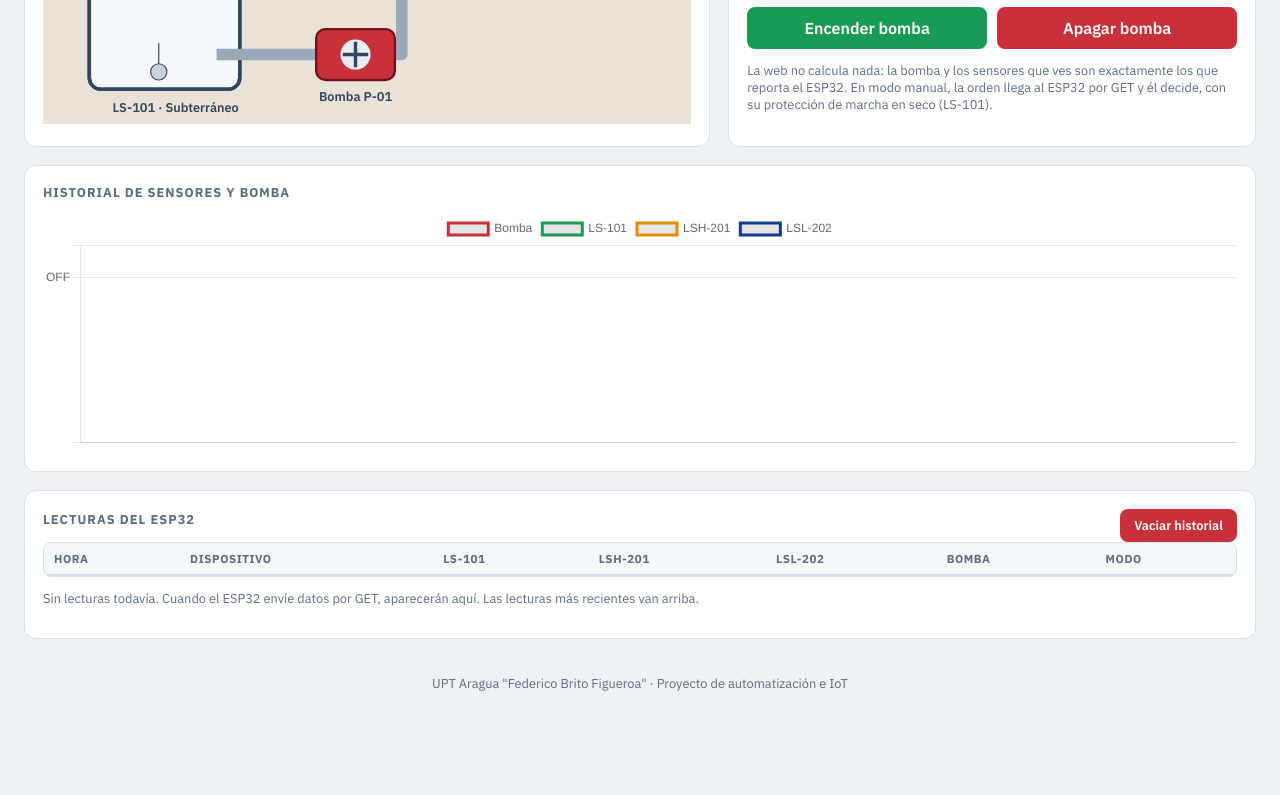
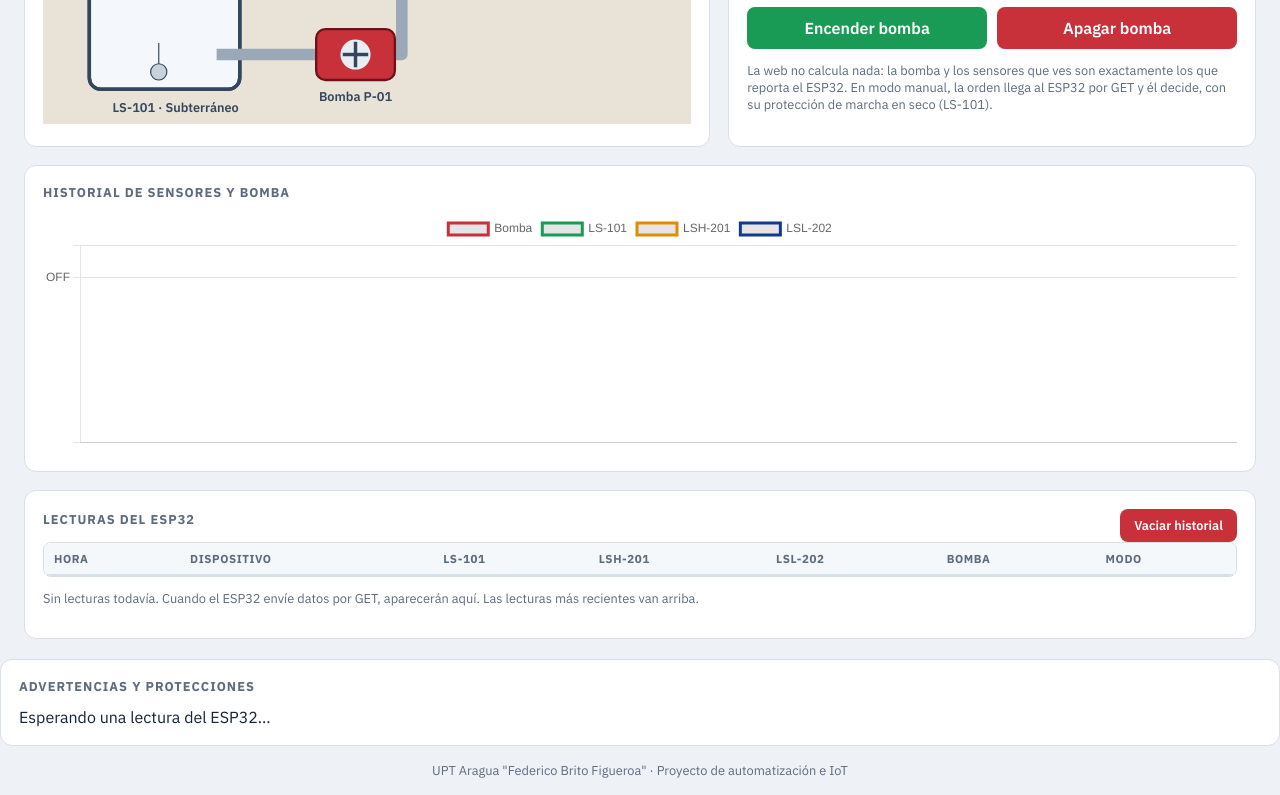
Before and after one commit to TellesElectronic/Control_nivel, a website: page public/index.html in a window 1280 px wide. Shown: the part 499-1294 px from the top of the page. Before the commit the page ends 1207 px from the top, so only its background shows below. Drawn offline with nearby package versions, Linux system fonts and the light colour scheme; no server answers.

Commit message:
Update index.html

```diff
--- a/public/index.html
+++ b/public/index.html
@@ -63,5 +63,12 @@
 </section>
 
 </main>
+<section class="card wide">
+  <h2>Advertencias y protecciones</h2>
+
+  <div id="alarmas" role="status" aria-live="polite">
+    Esperando una lectura del ESP32…
+  </div>
+</section>
 <footer>UPT Aragua "Federico Brito Figueroa" · Proyecto de automatización e IoT</footer>
 <script src="app.js"></script></body></html>
```
